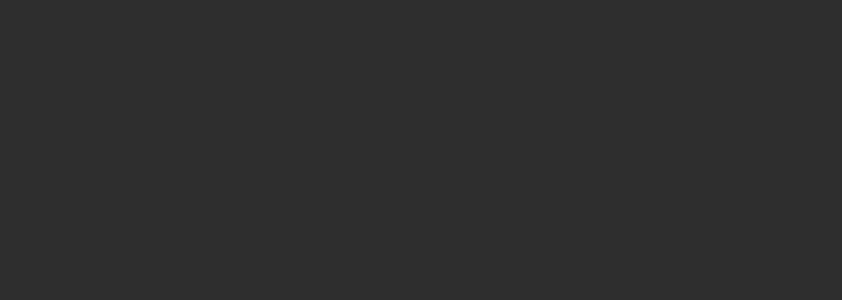
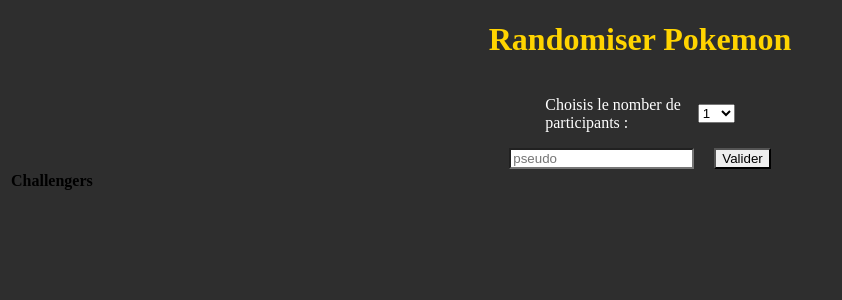
Before and after one commit to Christophe28/randomType, a React (Create React App) app in the folder my-app/: page /randomType/register in a window 1280 px wide. Before the commit this address had no page. Shown: the top 300 px of the page, without its empty margins (0-842 px from the left). Built offline with nearby package versions, Linux system fonts and the light colour scheme.

Commit message:
update name

```diff
--- a/my-app/package.json
+++ b/my-app/package.json
@@ -2,7 +2,7 @@
   "name": "my-app",
   "version": "0.1.0",
   "private": true,
-  "homepage": "https://christophe28.github.io",
+  "homepage": "https://christophe28.github.io/randomType",
   "dependencies": {
     "@testing-library/jest-dom": "^5.16.4",
     "@testing-library/react": "^13.3.0",
--- /dev/null
+++ b/my-app/src/components/my-input.jsx
@@ -0,0 +1,11 @@
+import React from 'react';
+
+const MyInput = () => {
+    return (
+        <div>
+            <h1>Coucou</h1>
+        </div>
+    );
+};
+
+export default MyInput;
--- a/my-app/src/functions/register/namesChallenger.js
+++ b/my-app/src/functions/register/namesChallenger.js
@@ -1,5 +1,6 @@
 const namesChallenger = (orderChallenger, numberChallenger, setChallenger, pseudo, setOrderChallenger, setPseudo) => {
     if(orderChallenger < numberChallenger) {
+        if(pseudo !== "") {
             setChallenger((oldChallenger) => {
                 const newChallenger = [...oldChallenger];
                 newChallenger[orderChallenger] = pseudo;
@@ -9,5 +10,6 @@
             setPseudo("");
         }
     }
+}
 
 export default namesChallenger
--- a/my-app/src/index.js
+++ b/my-app/src/index.js
@@ -3,10 +3,10 @@
 import { BrowserRouter as Router } from 'react-router-dom';
 import App from './App';
 // basename="/randomType"
-//homepage: "https://christophe28.github.io/randomType
+
 const root = ReactDOM.createRoot(document.getElementById('root'));
 root.render(
-  <Router>
+  <Router basename='/randomType'>
     <App />
   </Router>
 );
--- a/my-app/src/pages/register.jsx
+++ b/my-app/src/pages/register.jsx
@@ -1,18 +1,38 @@
-import React from 'react';
+import React, { useEffect } from 'react';
 import { useState } from 'react';
 
+//Config
 import { numberParticipants } from '../configs/config';
 
+//Components
+import MyInput from '../components/my-input';
+
+//Functions
 import namesChallenger from '../functions/register/namesChallenger';
+
+//pictures
+import pngUpdate from "../assets/update24px.png";
 
 const Register = ({ challenger, setChallenger }) => {
     const [numberChallenger, setNumberChallenger] = useState(1);
-    const [pseudo, setPseudo] = useState("");
+    const [pseudo, setPseudo] = useState([]);
+    const [updateName, setUpdateName] = useState();
     const [orderChallenger, setOrderChallenger] = useState(0);
 
+    useEffect(() => {
+        setUpdateName(challenger.map(() => false))
+    }, [challenger])
+
+    const test = (nameChall) => {
+        return nameChall
+    }
+    console.log(updateName);
     return (
         <div className="container-register">
             <h1>Randomiser Pokemon</h1>
+            <section className="container-number-challenger">
+                <div>
+                <p>Choisis le nomber de participants : </p>
                     <select name="numberOfParticipant" id="numberOfParticipant" onChange={(e) => setNumberChallenger(e.target.value)}>
                         {
                             numberParticipants.map((numberParticipant) => (
@@ -20,8 +40,14 @@
                                 ))
                             }
                     </select>
+                </div>
+
+            </section>
+            <section className="container-input">
                 <input
                     type="text"
+                    className="input-text"
+                    placeholder="pseudo"
                     value={pseudo}
                     onChange={(e) => setPseudo(e.target.value)}
                     onKeyDown={(e) => {
@@ -32,24 +58,38 @@
                 />
                 <input
                     type="button"
+                    className="validate"
                     value="Valider"
                     onClick={() => {
                             namesChallenger(orderChallenger, numberChallenger, setChallenger, pseudo, setOrderChallenger, setPseudo);
                     }}
                 />
+            </section>
             <section className="container-challenger">
+                <table>
+                    <thead>
+                        <tr>
+                            <th colSpan="3">Challengers</th>
+                        </tr>
+                    </thead>
+                    <tbody>
                     {
                         challenger.map((nameChall, index) => (
-                        <ul key={nameChall + index}>
-                            <li>
-                                {index + 1}
-                                <ul>
-                                    <li>{nameChall}</li>
-                                </ul>
-                            </li>
-                        </ul>
+                            <tr key={nameChall + index}>
+                                <td>Challenger {index + 1} : </td>
+                                <td>{test(nameChall)}</td>
+                                <td><img src={pngUpdate} alt="png" onClick={() => {
+                                    setUpdateName((oldUpdate) => {
+                                        const newUpdate = [...oldUpdate];
+                                        newUpdate[index] = true;
+                                        return newUpdate
+                                    })
+                                }} /></td>
+                            </tr>
                             ))
                         }
+                    </tbody>
+                </table>
             </section>
         </div>
     );
--- a/my-app/src/style/index.scss
+++ b/my-app/src/style/index.scss
@@ -3,9 +3,10 @@
         -webkit-appearance: none;
         background-attachment: fixed;
     }
-
     background-color: rgba(0, 0, 0, 0.821);
 }
+
+@import "./pages/register.scss";
 
 @import "./styles-components/crad-types.scss";
 @import "./styles-components/card-challenger.scss";
--- /dev/null
+++ b/my-app/src/style/pages/register.scss
@@ -0,0 +1,45 @@
+.container-register {
+
+    h1 {
+        color:  #FFD400;
+        text-align: center;
+    }
+
+    p {
+        color: white;
+    }
+
+    .container-number-challenger {
+        display: flex;
+        justify-content: center;
+
+        div {
+            display: flex;
+            justify-content: space-around;
+            width: 15%;
+            align-items: center;
+            select {
+
+                &:hover {
+                    cursor: pointer;
+                }
+            }
+        }
+    }
+
+    .container-input {
+        display: flex;
+        justify-content: center;
+
+        .input-text {
+            margin-right: 20px;
+        }
+
+        .validate {
+            &:hover {
+                cursor: pointer;
+            }
+        }
+    }
+
+}
```
Also changed, not shown: my-app/src/assets/update24px.png (added). Lines whose indentation alone changed are shown as unchanged.
